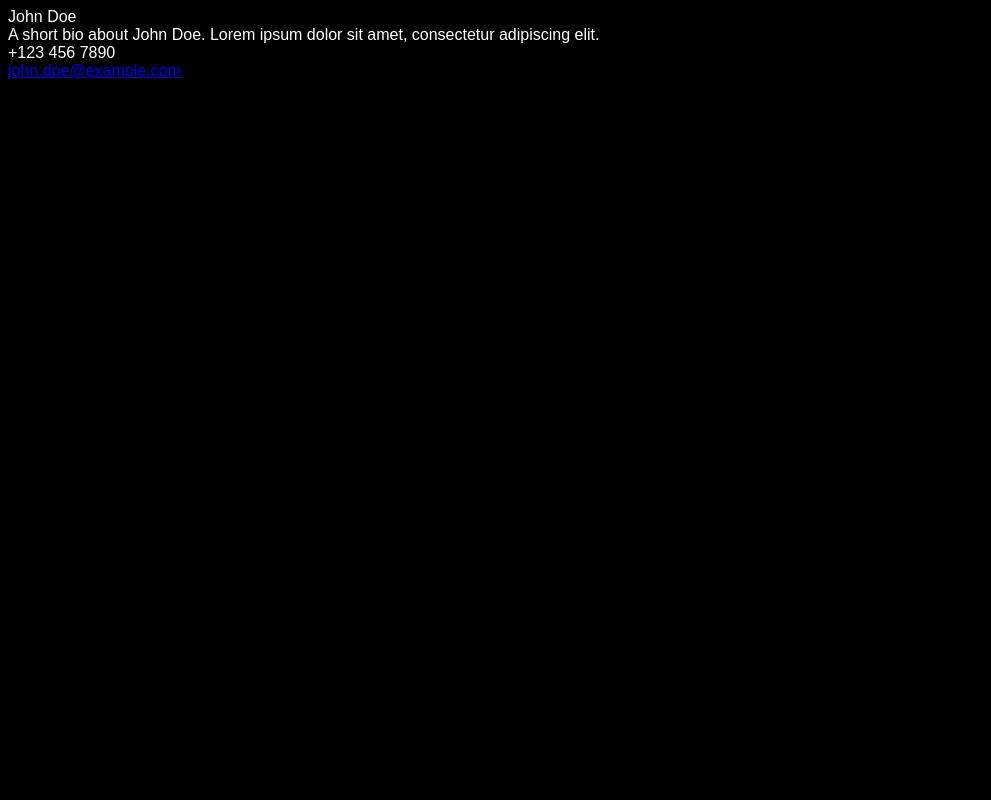
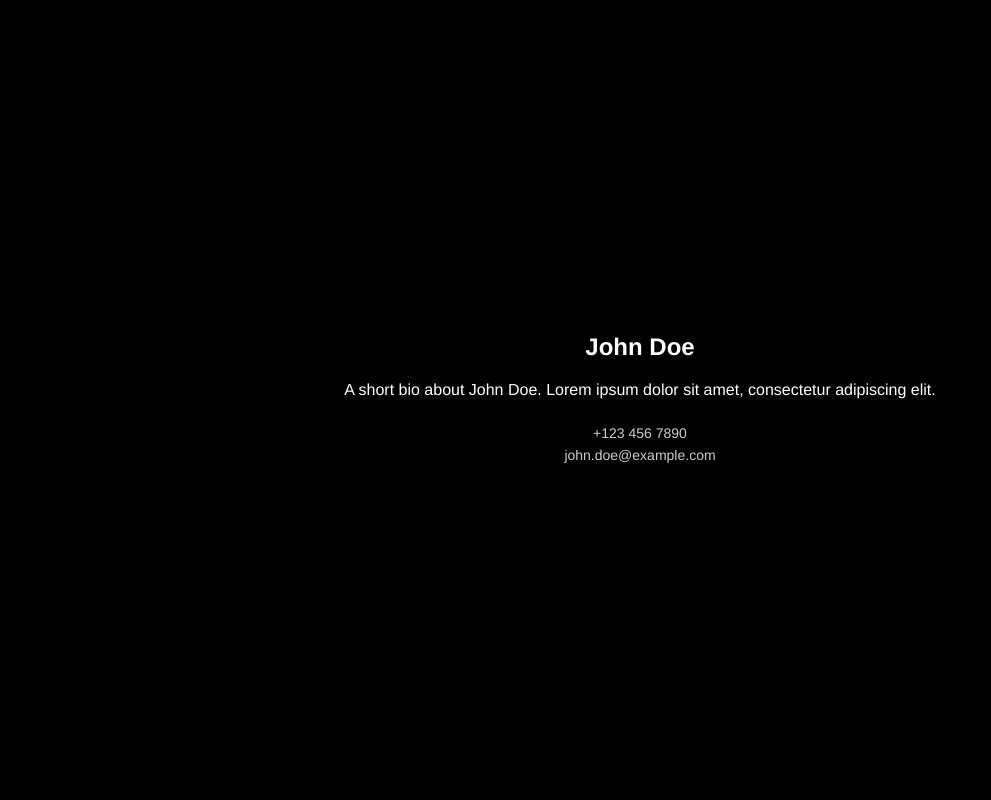
Before and after one commit to martonkocsis/mkocsis, a PHP site: page / in a window 1280 px wide. Shown: the whole page, without its empty margins (0-991 px from the left). Run offline with PHP 8.4, Linux system fonts and the light colour scheme.

Commit message:
Update style.css

```diff
--- a/style.css
+++ b/style.css
@@ -1,5 +1,43 @@
 body {
     background-color: black;
     color: white;
-    font-family: Arial, sans-serif;
+    font-family: 'Helvetica Neue', Helvetica, Arial, sans-serif;
+    margin: 0;
+    padding: 0;
+    display: flex;
+    justify-content: center;
+    align-items: center;
+    height: 100vh;
+    text-align: center;
+    line-height: 1.6;
 }
+
+.container {
+    max-width: 600px;
+    padding: 20px;
+}
+
+.name {
+    font-size: 24px;
+    font-weight: bold;
+    margin: 0 0 10px;
+}
+
+.bio {
+    font-size: 16px;
+    margin-bottom: 20px;
+}
+
+.contact-info {
+    font-size: 14px;
+    margin-bottom: 5px;
+}
+
+.email, .phone {
+    color: #CCCCCC; /* Lighter shade for less emphasis */
+    text-decoration: none; /* Removes underline from email link */
+}
+
+.email:hover, .phone:hover {
+    color: #FFFFFF; /* Changes color on hover for interaction feedback */
+}
```
